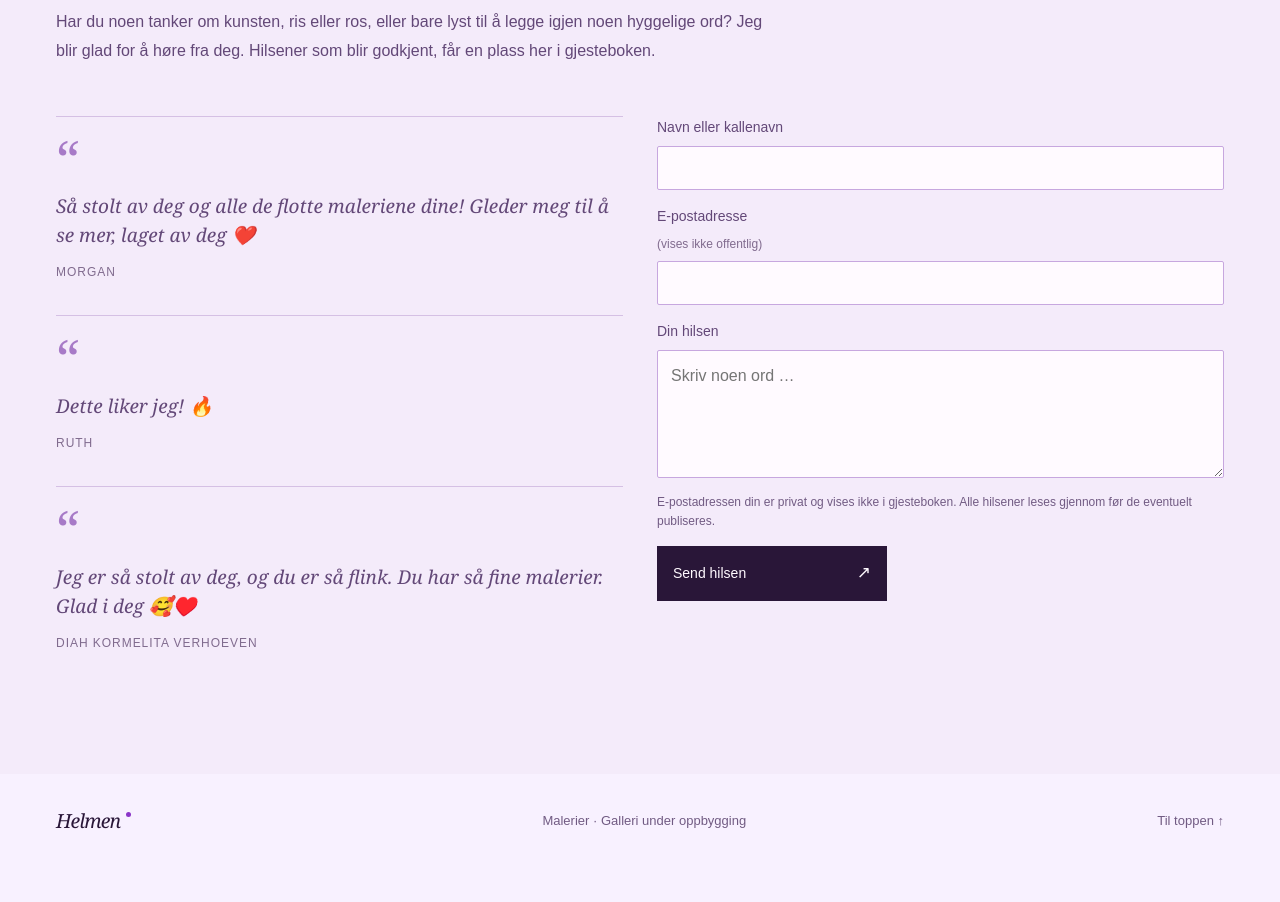
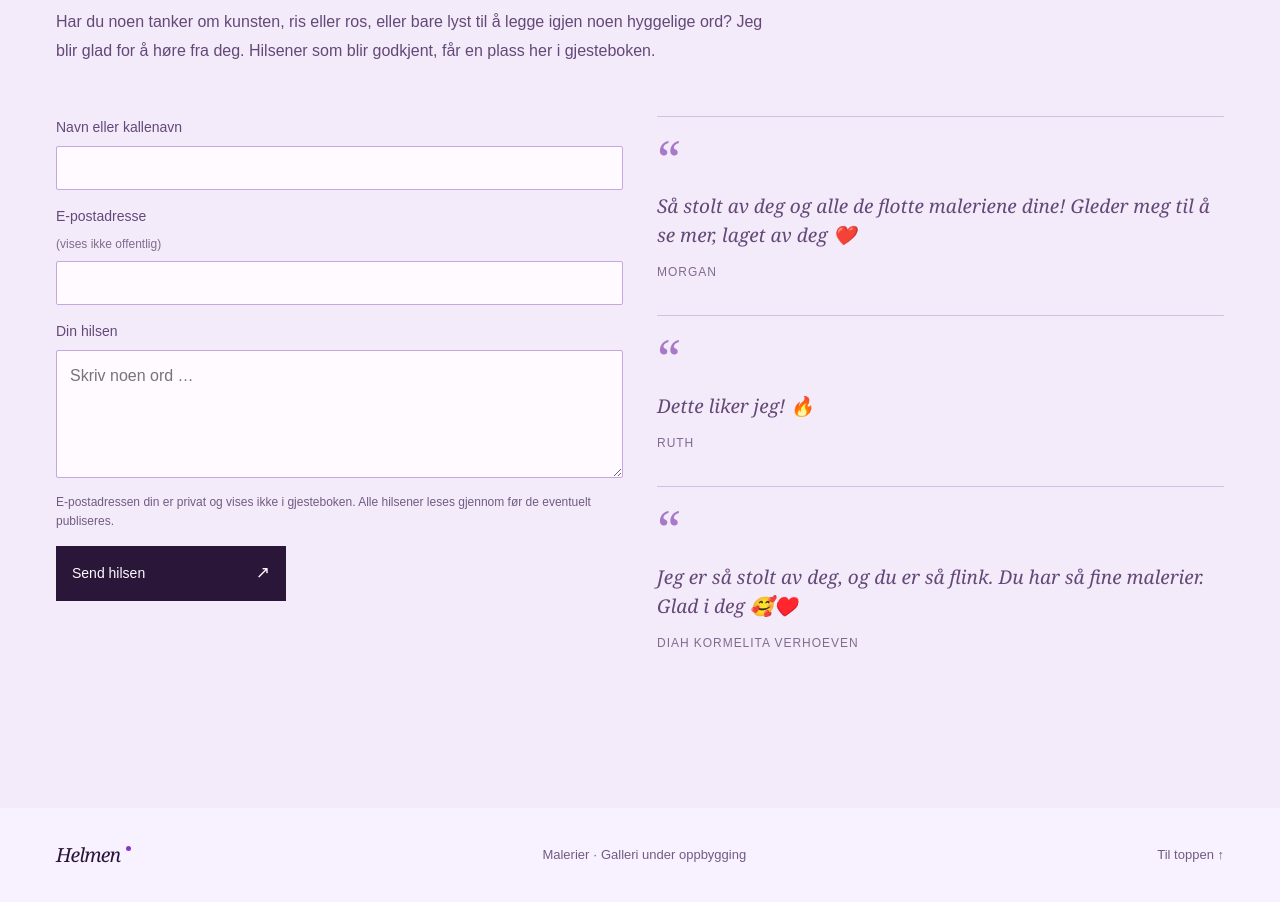
Before and after one commit to morganhelmen/art, a plain HTML site: page index.html in a window 1280 px wide. Shown: the part 9726-10628 px from the top of the page. Before the commit the page ends 10594 px from the top, so only its background shows below. Drawn offline with Linux system fonts and the light colour scheme.

Commit message:
Correct guestbook column selectors

```diff
--- a/styles.css
+++ b/styles.css
@@ -404,7 +404,10 @@
 .guestbook-heading h2{font:normal clamp(38px,4.4vw,58px)/1.05 var(--serif);letter-spacing:-.045em;margin:0 0 20px}
 .guestbook-heading h2 em{color:var(--accent)}
 .guestbook-heading>p:last-child{max-width:720px;color:#634878;font-size:16px;line-height:1.8}
-.guestbook-content{display:grid;grid-template-columns:1fr 1fr;gap:34px;align-items:start}\n.guestbook-content>.guestbook-note{grid-column:2;min-width:0}\n.guestbook-content>.guestbook-form{grid-column:1;grid-row:1 / span 2;min-width:0}
+.guestbook-content{display:grid;grid-template-columns:1fr 1fr;gap:34px;align-items:start}
+.guestbook-content>.guestbook-notes,.guestbook-content>.guestbook-note{grid-column:2;min-width:0}
+.guestbook-notes{display:grid;gap:0}
+.guestbook-content>.guestbook-form{grid-column:1;grid-row:1 / span 2;min-width:0}
 .guestbook-note{padding:20px 0;border-top:1px solid #d5c0e4;color:#634878}
 .guestbook-note-mark{display:block;font:normal 52px/.8 var(--serif);color:#a77ac7}
 .guestbook-note p{font:italic 19px/1.5 var(--serif);margin:14px 0}
```
